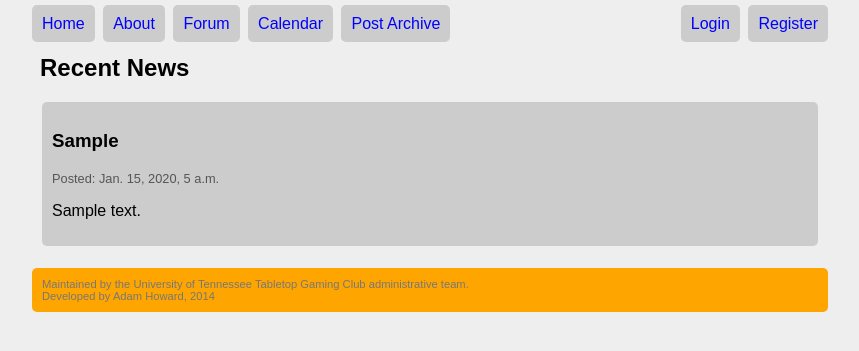
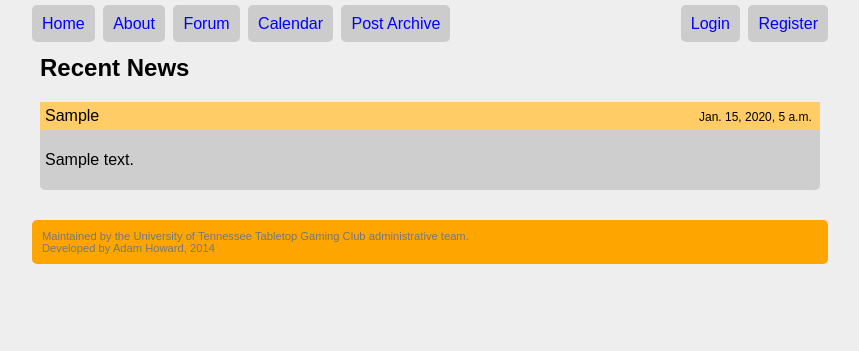
Before and after one commit to Elemnir/utktgc, a Django app: page / in a window 1280 px wide. Shown: the part 108-459 px from the top of the page, without its empty margins (210-1069 px from the left). Run offline with Django 3.2, Linux system fonts and the light colour scheme; tables that the repository leaves empty hold one stand-in row (values such as "Sample post").

Commit message:
Updated home page to look nicer

```diff
--- a/templates/myr/index.html
+++ b/templates/myr/index.html
@@ -10,11 +10,15 @@
 {% endif %}
 
 {% for post in posts %}
-    <div class="bubble">
-    <h3>{{ post.head }}</h3>
-    <p class="date">Posted: {{ post.date }}</p>
-    <p>{{ post.as_html|safe }}</p>
+<div class="post">
+    <div class="post_header">
+        <span class="post_header_creator">{{ post.head }}</span>
+        <span class="post_header_created">{{ post.date }}</span>
     </div>
+    <div class="post_body">
+        {{ post.as_html|safe }}
+    </div>
+</div>
 {% endfor %}
 
 {% endblock %}
```
